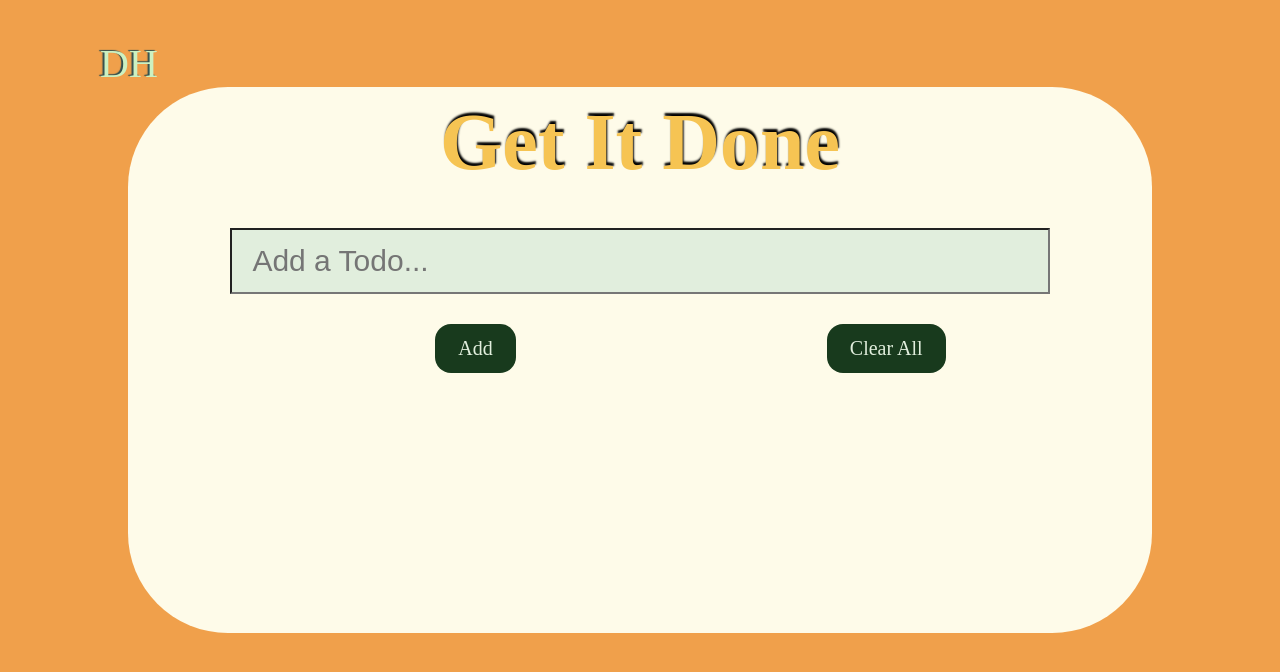
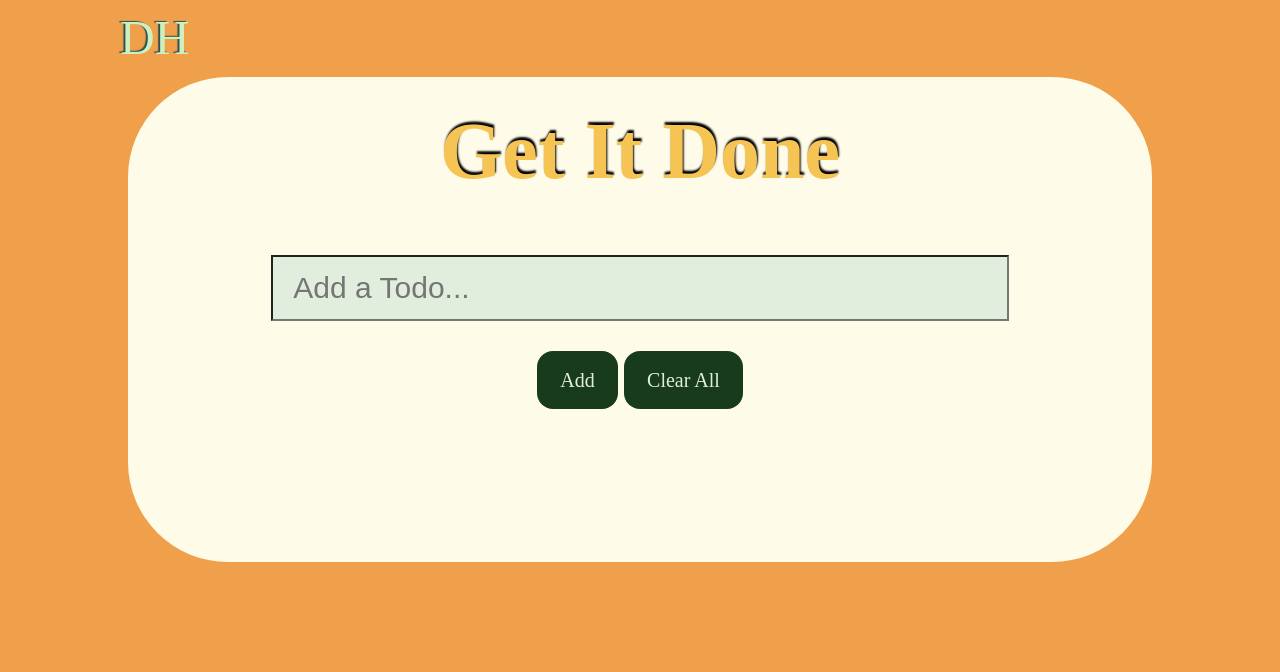
Before and after one commit to DavidHZL/DH-Portfolio, a plain HTML site: page To_Do_List/todo.html in a window 1280 px wide. Drawn offline with nearby package versions, Linux system fonts and the light colour scheme.

Commit message:
Optomized To do list

```diff
--- a/To_Do_List/todo.css
+++ b/To_Do_List/todo.css
@@ -1,59 +1,72 @@
-* {
-    margin: 0;
-    padding: 0;
+/* Resets layout & sets universal values */
+*,
+*::before,
+*::after {
     box-sizing: border-box;
 }
+
 body {
+    font-weight: 400;
+    font-size: 1.6rem;
+    line-height: 1.6;
     background-color: #f0a04b;
-  display: flexbox;
-  padding-top: 40px;
 }
-.title
-{
-    border:8px transparent;
+
+body,
+h1,
+p {
+    margin: 0;
+}
+
+p {
+    margin-bottom: 1em;
+}
+
+.wrapper {
+    display: flex;
+    background-color: #fefbe9;
+    max-width: 80%;
+    flex-direction: column;
+    margin: auto;
+    border: 10px hidden;
+    border-radius: 100px;
+}
+
+.title-container, .container {
+    margin-inline: auto;
+    width: min(90%, 70.5rem);
+    text-align: center;
+}
+
+.navname {
+    display: flex;
+    color: #ccf1c1;
+    justify-self: left;
+    font-size: 3rem;
+    text-shadow: -2px -1px 1px darkslategrey;
+    padding-left: 5ch;
+    text-decoration: none;
+}
+
+/* Styles container content */
+.title {
     color: #f6c453;
     padding: 10px;
     text-align: center;
     font-size: 80px;
     text-shadow: 1px -3px 2px black;
 }
-.navname {
-  display:flex;
-  color: #ccf1c1;
-  justify-self: left;
-  font-size: 40px;
-  text-shadow:-2px -1px 1px darkslategrey;
-  padding-left: 5ch;
-  text-decoration: none;
-}
-.container
-{
-    position: relative;
-}
-div.wrapper
-{
-    display: flexbox;
-    position: absolute;
-    width: 80%;
-    height: auto;
-    left: 10%;
-    right: 10%;
-    border: 10px hidden;
-    border-radius: 100px;
-    background-color: #fefbe9;
-    padding-bottom: 30ch;
-}
+
 .todo-input {
     width: 80%;
     padding: 14px 20px;
-    margin:1em auto;
-    display: block;
-    box-sizing: border-box;
+    margin: 1em auto;
     background-color: #e1eedd;
     font-size: 30px;
 }
-.addBtn, .clear-all
-{
+
+/* Add & Clear Button styles*/
+.addBtn, .clear-all {
     padding: 10px 20px;
     font-size: 20px;
     background-color: #183a1d;
@@ -62,14 +75,12 @@ div.wrapper
     border: solid transparent;
     border-radius: 16px;
     cursor: pointer;
-    display:inline;
-    margin-left: 30%;
-    margin-bottom: 1em;
 }
 
     .addBtn:hover, .clear-all:hover {
         background-color: #183a1d69;
     }
+
 /* Style the close button */
 .close {
     padding: 5px 10px;
@@ -81,31 +92,42 @@ div.wrapper
         background-color: #f44336;
         color: black;
     }
+
+/* styleing to-do list items */
 ul {
-    margin: auto 10em;
     color: #183a1d;
+    padding-top: 2em;
+    padding-bottom: 2em;
 }
+
 li {
     list-style-type: none;
     font-size: 28px;
     padding: 5px 10px;
+    text-align: left;
 }
-/* Set all odd list items to a different color (zebra-stripes) */
+
 ul li:nth-child(odd) {
     background: #e1eedd;
 }
+
 ul li:nth-child(even) {
     background: #e1eedd80;
 }
 
-/* Darker background-color on hover */
 ul li:hover {
     background: #ddd;
 }
 
-/* When clicked on, add a background color and strike out text */
 ul li.checked {
     background: #888;
     color: #fff;
     text-decoration: line-through;
 }
+
+/* Mobile optimization */
+@media (max-width: 400px) {
+    .wrapper {
+        max-width: 100%;
+    }
+}
```
Also changed, not shown: To_Do_List/todo.html (+2 -4 lines). Lines whose indentation alone changed are shown as unchanged.
